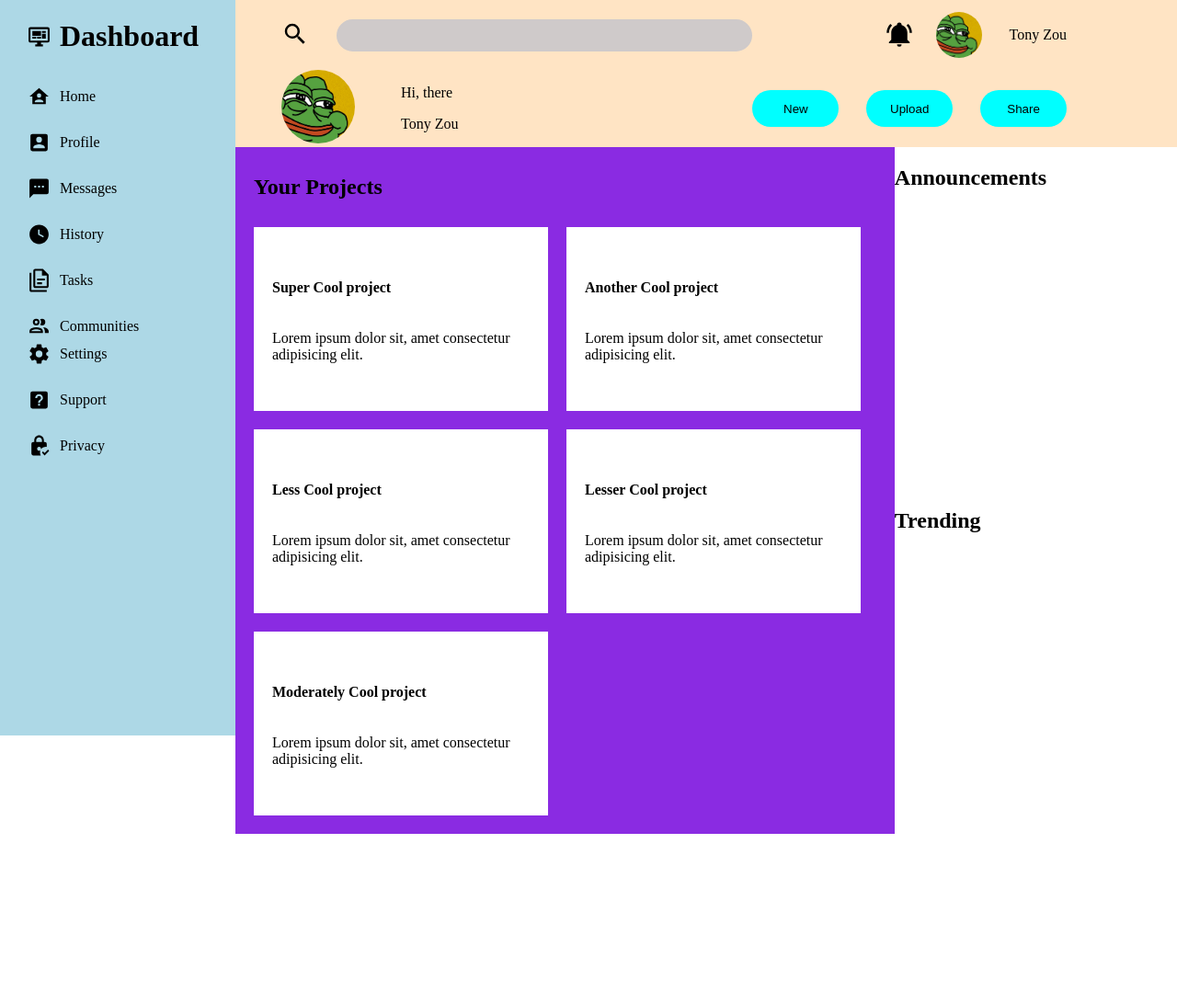
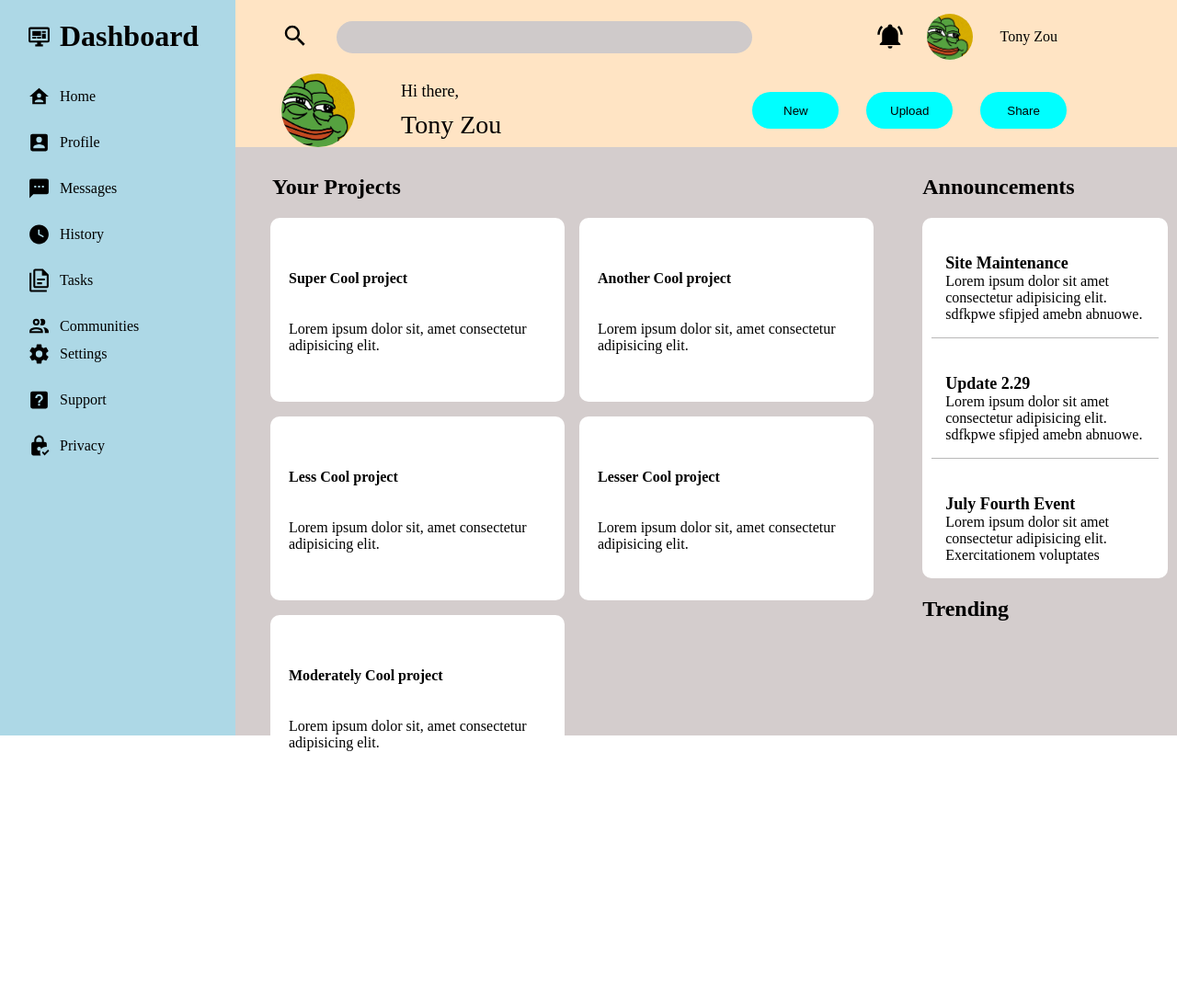
Before and after one commit to tony770/Dashboard, a plain HTML site: page index.html in a window 1280 px wide. Shown: the whole page at 92% size. Before the commit the page ends 907 px from the top, so only its background shows below. Drawn offline with Linux system fonts and the light colour scheme.

Commit message:
Announcement section layout

```diff
--- a/index.html
+++ b/index.html
@@ -71,7 +71,7 @@
                 <div class="main-pf-container">
                     <img class="main-pfp" src="./Images/pepe.jfif" alt="profile_picture">
                     <div class="greetings">
-                        <p class="greet">Hi, there</p>
+                        <p class="greet">Hi there,</p>
                         <p class="main-username">Tony Zou</p>
                     </div>
                 </div>
@@ -111,9 +111,22 @@
             </div>
             <div class="right-content">
                 <div class="announce-container">
-                    <h2>Announcements</h2>
-                    <div class="anounce-post">
-
+                    <h2 class="announce-title">Announcements</h2>
+                    <div class="announce-post-container">
+                        <div class="announce-post">
+                            <h4>Site Maintenance</h4>
+                            <p>Lorem ipsum dolor sit amet consectetur adipisicing elit. sdfkpwe sfipjed amebn abnuowe.</p>
+                        </div>
+                        <div class="divider"></div>
+                        <div class="announce-post">
+                            <h4>Update 2.29</h4>
+                            <p>Lorem ipsum dolor sit amet consectetur adipisicing elit. sdfkpwe sfipjed amebn abnuowe.</p>
+                        </div>
+                        <div class="divider"></div>
+                        <div class="announce-post">
+                            <h4>July Fourth Event</h4>
+                            <p>Lorem ipsum dolor sit amet consectetur adipisicing elit. Exercitationem voluptates repudiandae aspernatur deserunt mollitia culpa dolores at perferendis? Ipsa libero illo voluptatem! Molestiae consequuntur esse iusto fugiat sunt odio voluptates!Lorem ipsum dolor sit amet consectetur adipisicing elit. sdfkpwe sfipjed amebn abnuowe.</p>
+                        </div>
                     </div>
                 </div>
                 <div class="trend-container">
--- a/styles.css
+++ b/styles.css
@@ -100,6 +100,7 @@ body {
     display: flex;
     justify-content: right;
     gap: 30px;
+    margin-right: 10px;
 }
 
 .side-pfp {
@@ -128,11 +129,29 @@ body {
     border-radius: 50%;
 }
 
+.greetings {
+    display: flex;
+    flex-direction: column;
+    justify-content: center;
+}
+
+.greet {
+    font-size: 18px;
+    margin: 0;
+}
+
+.main-username {
+    font-size: 28px;
+    margin: 0;
+    padding-top: 10px;
+}
+
 .post-btns-container {
     display: flex;
     justify-content: right;
     gap: 30px;
     align-items: center;
+
 }
 
 .post-btn{
@@ -147,22 +166,24 @@ body {
     grid-column: 2/3;
     grid-row: 2/3;
     display: grid;
-    grid-template-columns: 70% 30%
+    grid-template-columns: 72% 28%;
+    background-color: rgb(212, 205, 205);
 }
 
 .left-content {
     grid-column: 1/2;
-    background-color: blueviolet;
     padding: 10px;
 }
 
 .project-header {
-    margin-left: 10px;
+    margin-left: 30px;
+
 }
 
 .project-post {
     display: flex;
     flex-wrap: wrap;
+    margin-left: 20px;
 }
 
 .post {
@@ -172,17 +193,54 @@ body {
     width: 300px;
     height: 200px;
     justify-content: center;
-    margin: 10px;
+    margin: 0 8px 16px;
     padding-left: 20px;
+    border-radius: 10px;
 }
 
 .right-content {
     display: grid;
     grid-template-rows: 1fr 1fr;
+    padding: 10px;
 }
+
 
 .announce-container {
     grid-row: 1/2;
+}
+
+.announce-post-container {
+    background-color: white;
+    display: flex;
+    flex-direction: column;
+    max-width: 300px;
+    height: auto;
+    padding: 0 10px;
+    border-radius: 10px;
+}
+
+.announce-post {
+    height: 100px;
+    margin: 15px;
+    overflow: auto;
+    scrollbar-width: none; /* For Firefox */
+    -ms-overflow-style: none;
+}
+
+.announce-post h4 {
+    margin-bottom: 0;
+    font-size: 18px;
+}
+
+.announce-post p {
+    margin-top: 0;
+}
+
+
+.divider {
+    width: 100%;
+    background-color: rgb(185, 184, 184);
+    height: 1px;
 }
 
 .trend-container {
```
